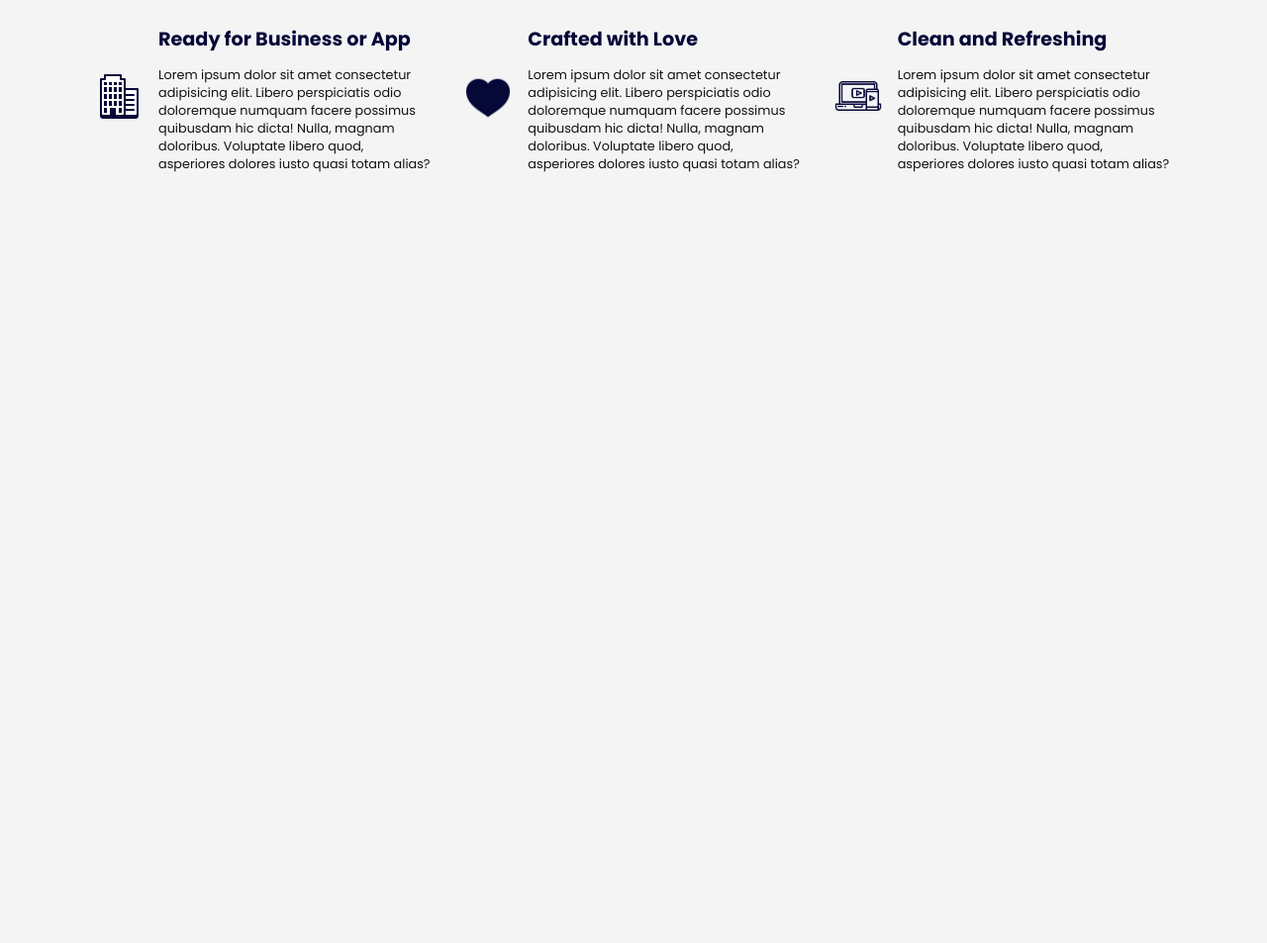
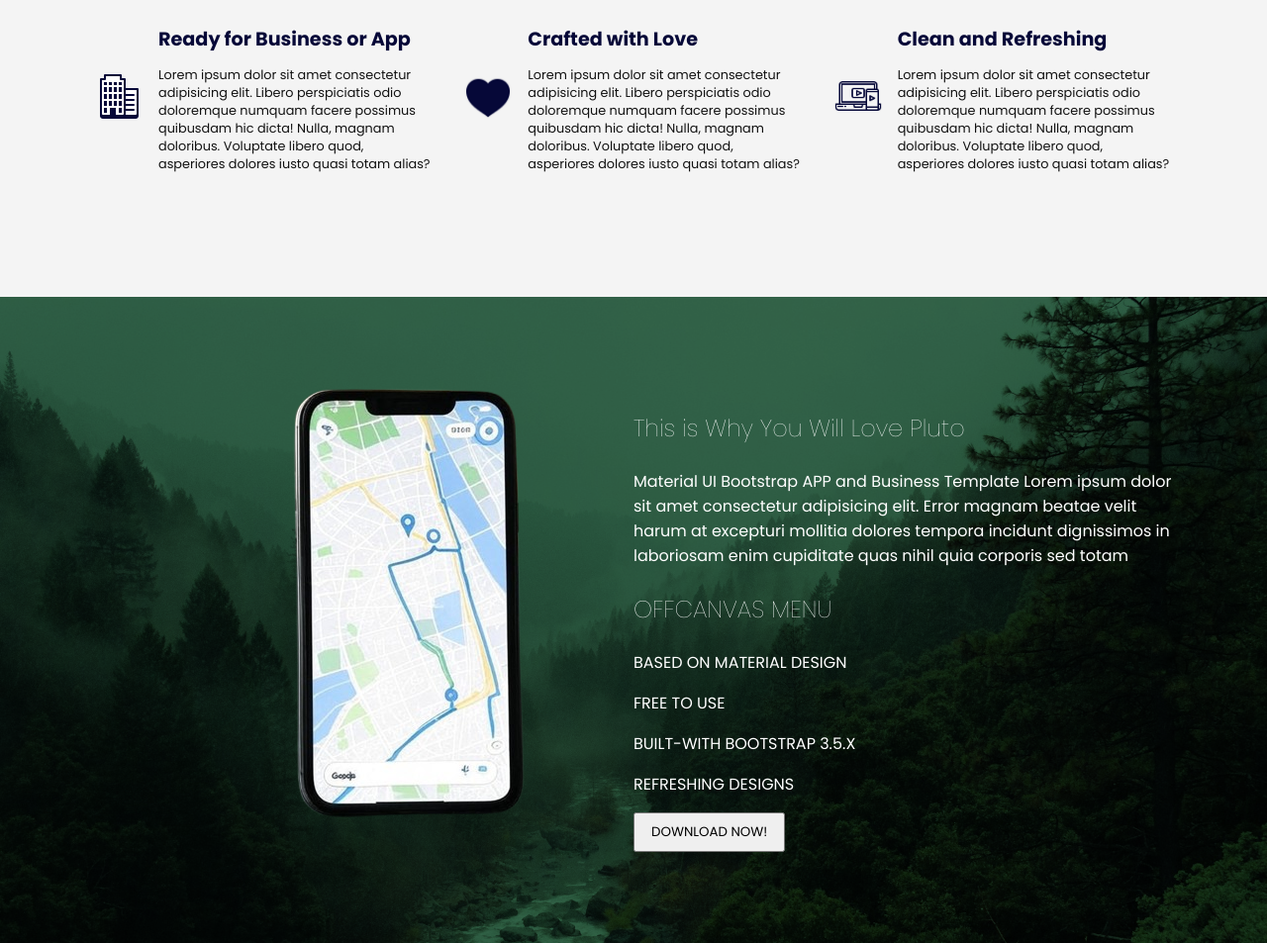
Before and after one commit to khaleelibee/pluto-landing-page, a plain HTML site: page index.html in a window 1280 px wide. Shown: the part 1026-1979 px from the top of the page at 99% size. Before the commit the page ends 1326 px from the top, so only its background shows below. Drawn offline with Linux system fonts and the light colour scheme.

Commit message:
Made some changes, added the footer

```diff
--- a/index.html
+++ b/index.html
@@ -87,8 +87,24 @@
         </div>
 
 
-        <div>
-
+        <div class="bottom">
+            <div class="bottom-inner">
+                <div class="img-container">
+                    <img src="/assets/phone-maps.png" alt="">
+                </div>
+                <div class="text-container">
+                    <p>This is Why You Will Love Pluto</p>
+                    <p>Material UI Bootstrap APP and Business Template Lorem ipsum dolor sit amet consectetur adipisicing elit. Error magnam beatae velit harum at excepturi mollitia dolores tempora incidunt dignissimos in laboriosam enim cupiditate quas nihil quia corporis sed totam</p>
+                    <div>
+                        <p>OFFCANVAS MENU</p>
+                        <p>BASED ON MATERIAL DESIGN</p>
+                        <p>FREE TO USE</p>
+                        <p> BUILT-WITH BOOTSTRAP 3.5.X</p>
+                        <p>REFRESHING DESIGNS</p>
+                        <BUtton>DOWNLOAD NOW!</BUtton>
+                    </div>
+                </div>
+            </div>
         </div>
 
 
--- a/style.css
+++ b/style.css
@@ -125,3 +125,34 @@ button{
     color: #121212;
     font-size: 0.8rem;
 }
+/* Bottom Section */
+
+.bottom{
+    min-height: 100%;
+    background: url(/assets/pine-watt-2Hzmz15wGik-unsplash.jpg) rgba(2, 63, 34, 0.792);
+    background-size: cover;
+    background-repeat: no-repeat;
+    background-blend-mode:multiply;
+    color: white;
+}
+/* Bottom-Inner */
+.bottom-inner{
+    display: flex;
+    align-items: center;
+    justify-content: center;
+    padding:3rem 6rem ;
+}
+.bottom-inner div{
+    flex: 1;
+}
+.img-container{
+    display: flex;
+    justify-content: flex-end;
+}
+.img-container img{
+    max-width: 100%;
+}
+.text-container :first-child{
+    font-size: 1.5rem;
+    font-weight: lighter;
+}
```
